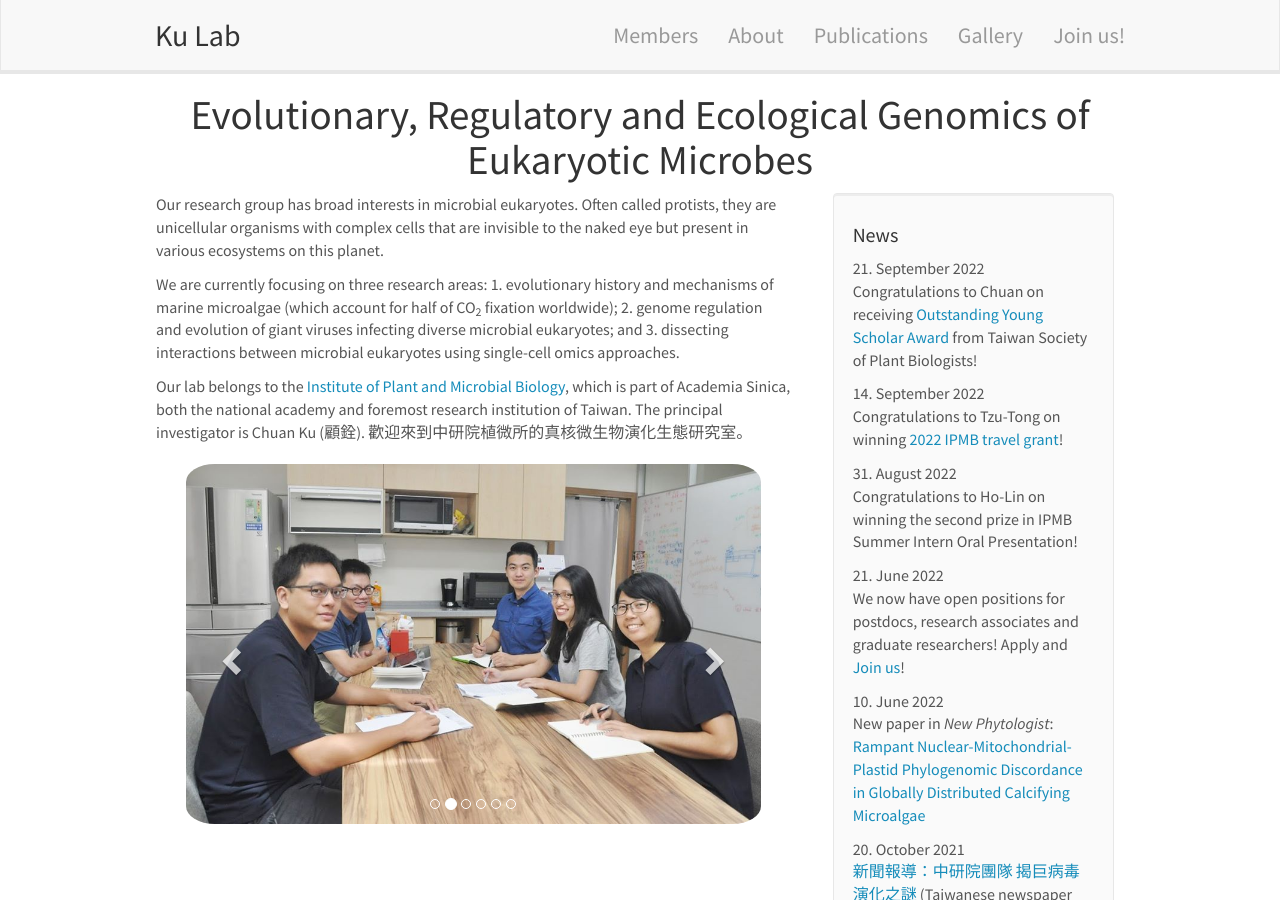
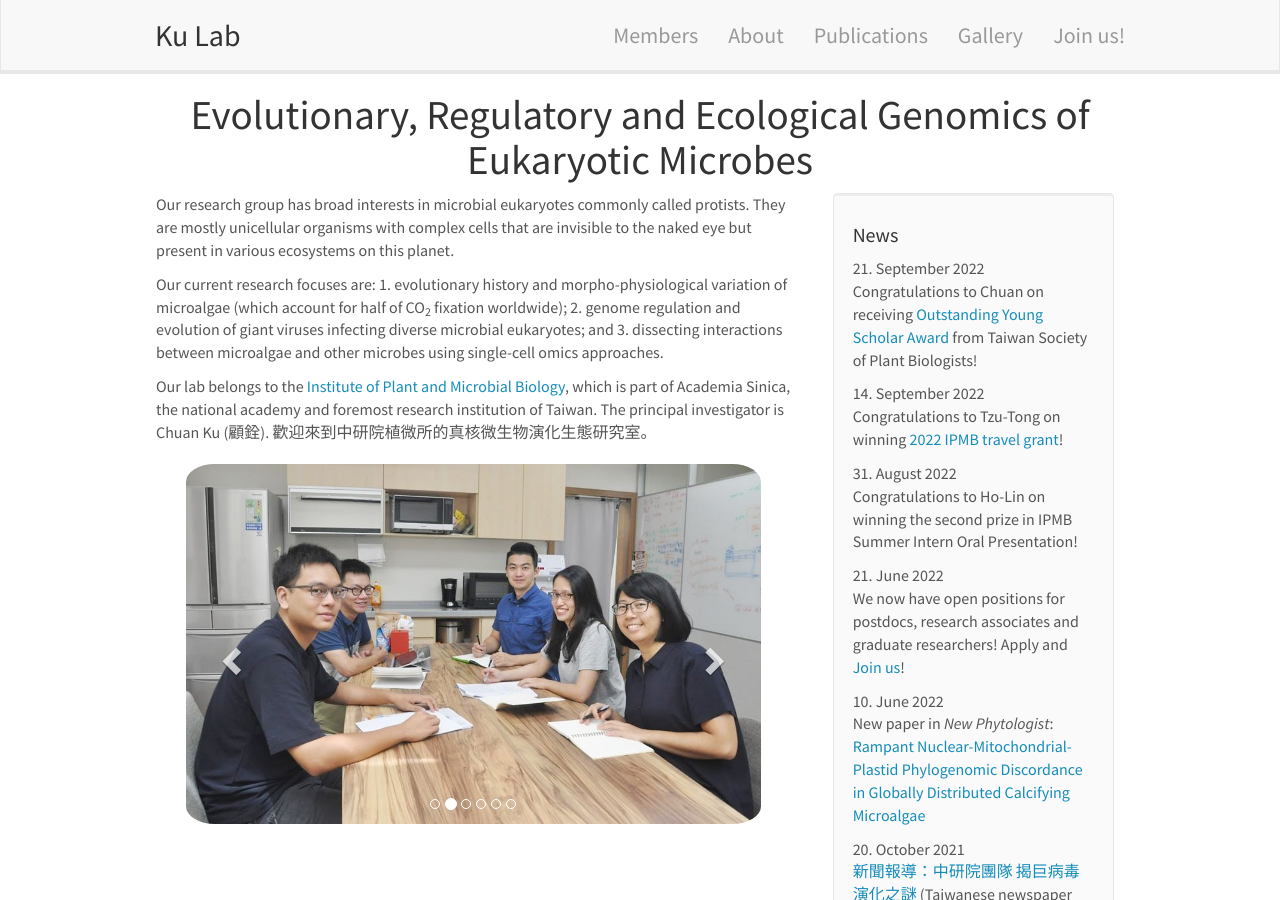
Before and after one commit to tzutongkao/Kao_Lab, a Jekyll site: the page built from _pages/home.md, in a window 1280 px wide and 900 px high. Built offline with Jekyll 4.4.1, drawn with Linux system fonts in a browser that asks for light colours; nearby versions of some CDN libraries.

Commit message:
Update home.md

```diff
--- a/_pages/home.md
+++ b/_pages/home.md
@@ -6,11 +6,11 @@ sitemap: false
 permalink: /
 ---
 
-Our research group has broad interests in microbial eukaryotes. Often called protists, they are unicellular organisms with complex cells that are invisible to the naked eye but present in various ecosystems on this planet.
+Our research group has broad interests in microbial eukaryotes commonly called protists. They are mostly unicellular organisms with complex cells that are invisible to the naked eye but present in various ecosystems on this planet.
 
-We are currently focusing on three research areas: 1. evolutionary history and mechanisms of marine microalgae (which account for half of CO<sub>2</sub> fixation worldwide); 2. genome regulation and evolution of giant viruses infecting diverse microbial eukaryotes; and 3. dissecting interactions between microbial eukaryotes using single-cell omics approaches.
+Our current research focuses are: 1. evolutionary history and morpho-physiological variation of microalgae (which account for half of CO<sub>2</sub> fixation worldwide); 2. genome regulation and evolution of giant viruses infecting diverse microbial eukaryotes; and 3. dissecting interactions between microalgae and other microbes using single-cell omics approaches.
 
-Our lab belongs to the [Institute of Plant and Microbial Biology](https://ipmb.sinica.edu.tw/en), which is part of Academia Sinica, both the national academy and foremost research institution of Taiwan. The principal investigator is Chuan Ku (顧銓). 歡迎來到中研院植微所的真核微生物演化生態研究室。
+Our lab belongs to the [Institute of Plant and Microbial Biology](https://ipmb.sinica.edu.tw/en), which is part of Academia Sinica, the national academy and foremost research institution of Taiwan. The principal investigator is Chuan Ku (顧銓). 歡迎來到中研院植微所的真核微生物演化生態研究室。
 
 
 
```
